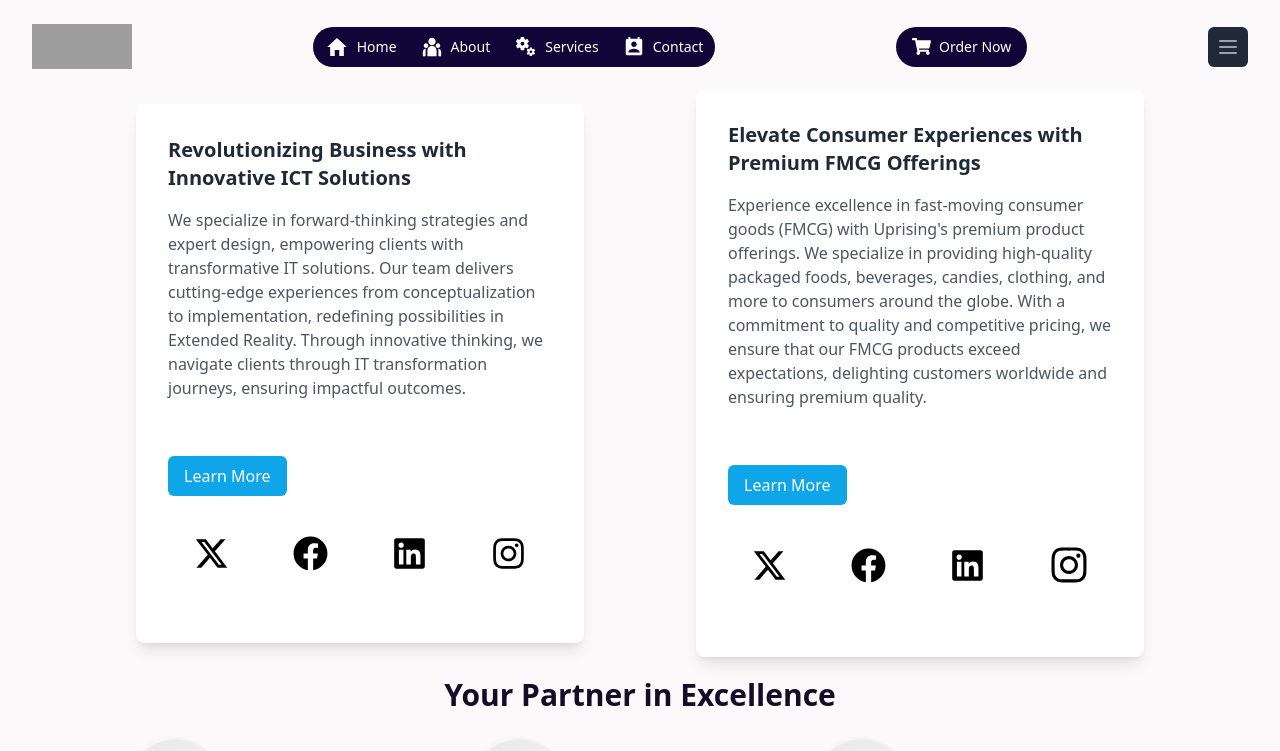
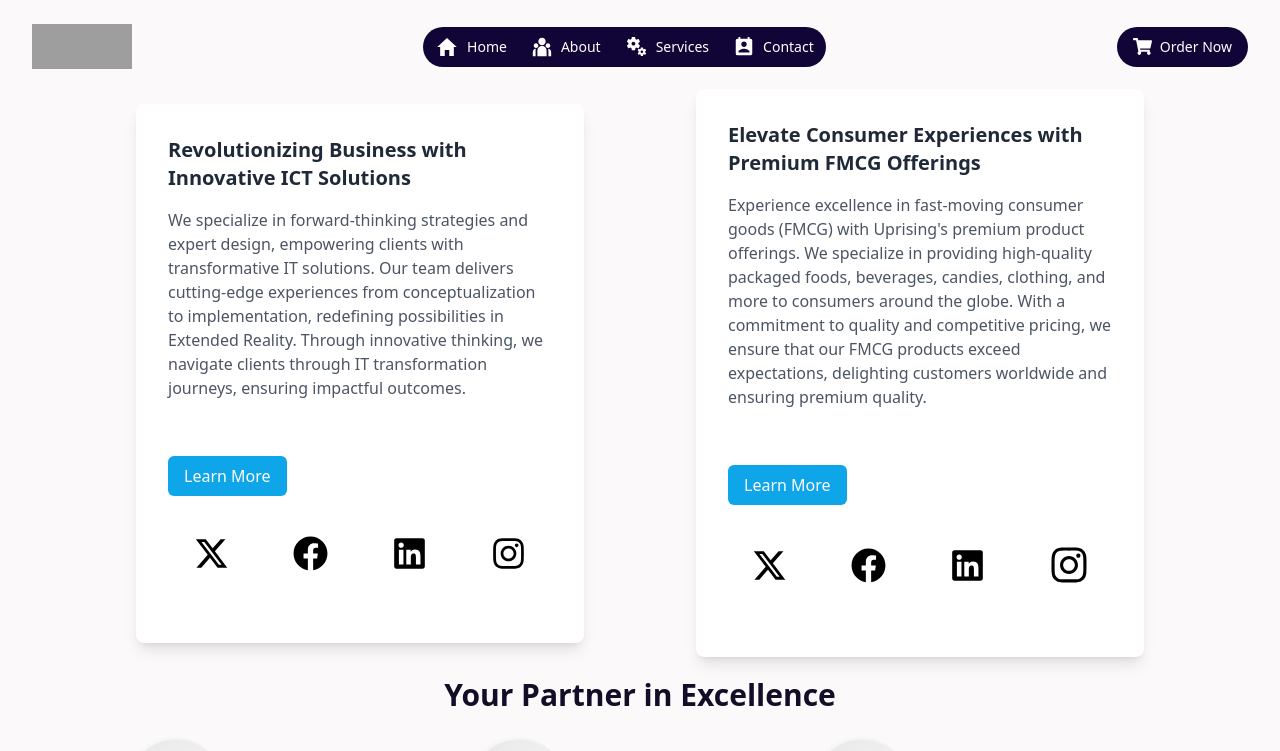
Before and after one commit to xr-dev-saurabh/uprising-tradex, a React (Create React App) app: page / in a window 1280 px wide. Shown: the top 751 px of the page. Built offline with nearby package versions, Linux system fonts and the light colour scheme; grey boxes are pictures that could not be loaded.

Commit message:
fixed hamburger onsmall screen

```diff
--- a/src/Components/Navbar.jsx
+++ b/src/Components/Navbar.jsx
@@ -53,7 +53,7 @@ const Navbar = () => {
               </button>
             </div>
           </div>
-          <div className={`top-4 right-4 z-50 ${isOpen ? 'absolute' : ''}`} >
+          <div className={`md:hidden ${isOpen ? 'block fixed top-4 right-4 z-50' : ''}`}>
             <button onClick={toggleMenu} type="button" className="bg-gray-800 inline-flex items-center justify-center p-2 rounded-md text-gray-400 hover:text-white hover:bg-gray-700 focus:outline-none focus:ring-2 focus:ring-inset focus:ring-white" aria-controls="mobile-menu" aria-expanded="false">
               <span className="sr-only">Open main menu</span>
               {/* Icon when menu is closed */}
@@ -94,7 +94,6 @@ const Navbar = () => {
             Order Now
           </button>
           <div className="flex justify-center gap-28 pt-10">
-
             <button  className="icon hover:text-gray-500">
               <FaXTwitter size={40} />
             </button>
@@ -107,7 +106,6 @@ const Navbar = () => {
             <button className="icon hover:text-gray-500">
               <IoLogoInstagram size={40} />
             </button>
-
           </div>
         </div>
       </div>
```
